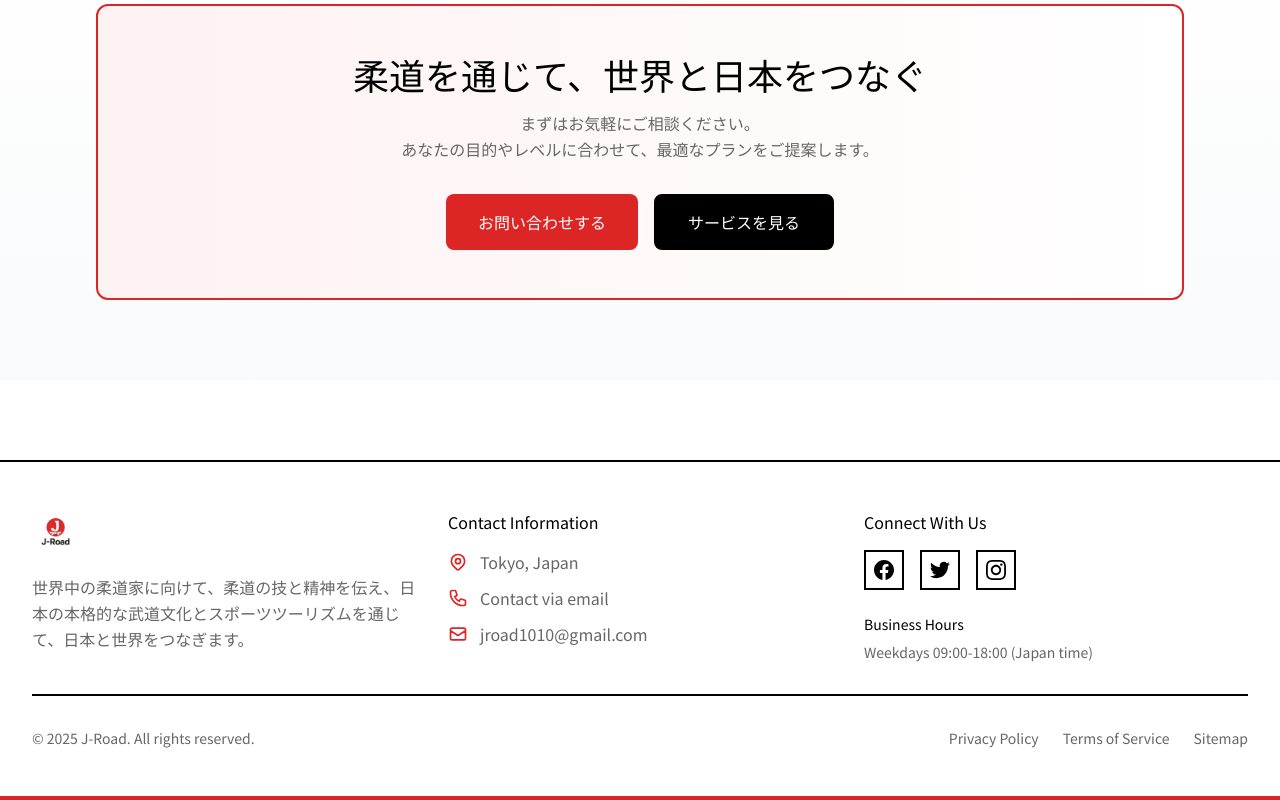
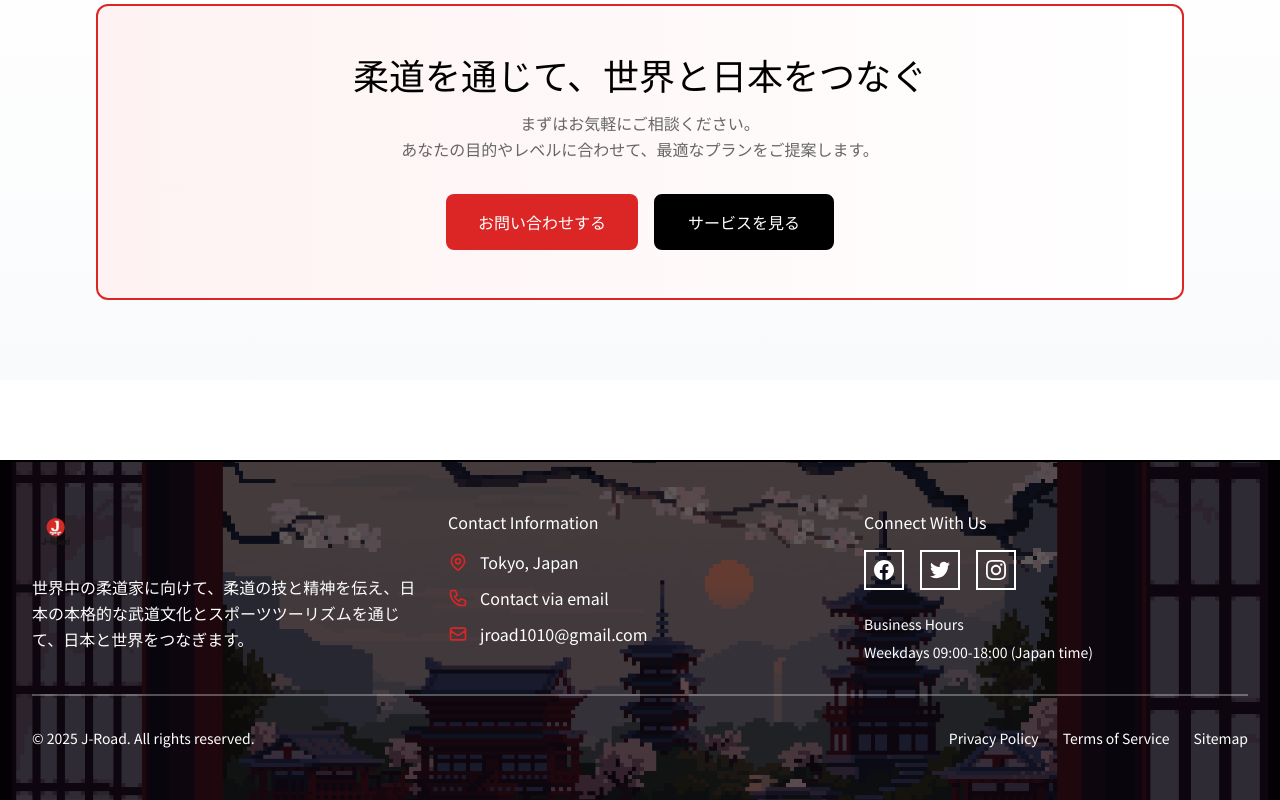
Before and after one commit to bveme23/bren_jroad, a Next.js app: page / in a window 1280 px wide. Shown: the part 2610-3410 px from the top of the page. Built offline with nearby package versions, Linux system fonts and the light colour scheme.

Commit message:
footer change image gif

```diff
--- a/src/components/layout/Footer.tsx
+++ b/src/components/layout/Footer.tsx
@@ -5,29 +5,42 @@ export function Footer() {
   const currentYear = new Date().getFullYear();
 
   return (
-    <footer className="bg-white text-foreground mt-20 border-t-2 border-black">
-      <div className="max-w-7xl mx-auto px-4 sm:px-6 lg:px-8 py-12">
+    <footer className="relative mt-20 border-t-2 border-black overflow-hidden">
+      {/* Background Image */}
+      <div className="absolute inset-0">
+        <img
+          src="/judo_temple.gif"
+          alt=""
+          className="w-full h-full object-cover"
+          aria-hidden="true"
+        />
+        {/* Semi-transparent black overlay */}
+        <div className="absolute inset-0 bg-black/60"></div>
+      </div>
+
+      {/* Content */}
+      <div className="relative z-10 max-w-7xl mx-auto px-4 sm:px-6 lg:px-8 py-12">
         <div className="grid grid-cols-1 md:grid-cols-3 gap-8 mb-8">
           {/* About Section */}
           <div>
             <div className="flex items-center space-x-2 mb-4">
               <img src="/logo.png?v=2" alt="J-Road Logo" className="h-12 w-auto" />
             </div>
-            <p className="text-muted-foreground leading-relaxed">
+            <p className="text-white leading-relaxed">
               世界中の柔道家に向けて、柔道の技と精神を伝え、日本の本格的な武道文化とスポーツツーリズムを通じて、日本と世界をつなぎます。
             </p>
           </div>
 
           {/* Contact Information */}
           <div>
-            <h4 className="mb-4 text-foreground">Contact Information</h4>
+            <h4 className="mb-4 text-white">Contact Information</h4>
             <div className="space-y-3">
               <div className="flex items-start space-x-3">
                 <svg className="w-5 h-5 text-primary flex-shrink-0 mt-0.5" fill="none" stroke="currentColor" viewBox="0 0 24 24">
                   <path strokeLinecap="round" strokeLinejoin="round" strokeWidth={2} d="M17.657 16.657L13.414 20.9a1.998 1.998 0 01-2.827 0l-4.244-4.243a8 8 0 1111.314 0z" />
                   <path strokeLinecap="round" strokeLinejoin="round" strokeWidth={2} d="M15 11a3 3 0 11-6 0 3 3 0 016 0z" />
                 </svg>
-                <div className="text-muted-foreground">
+                <div className="text-white">
                   <p>Tokyo, Japan</p>
                 </div>
               </div>
@@ -35,7 +48,7 @@ export function Footer() {
                 <svg className="w-5 h-5 text-primary flex-shrink-0" fill="none" stroke="currentColor" viewBox="0 0 24 24">
                   <path strokeLinecap="round" strokeLinejoin="round" strokeWidth={2} d="M3 5a2 2 0 012-2h3.28a1 1 0 01.948.684l1.498 4.493a1 1 0 01-.502 1.21l-2.257 1.13a11.042 11.042 0 005.516 5.516l1.13-2.257a1 1 0 011.21-.502l4.493 1.498a1 1 0 01.684.949V19a2 2 0 01-2 2h-1C9.716 21 3 14.284 3 6V5z" />
                 </svg>
-                <span className="text-muted-foreground">Contact via email</span>
+                <span className="text-white">Contact via email</span>
               </div>
               <div className="flex items-center space-x-3">
                 <svg className="w-5 h-5 text-primary flex-shrink-0" fill="none" stroke="currentColor" viewBox="0 0 24 24">
@@ -43,7 +56,7 @@ export function Footer() {
                 </svg>
                 <a
                   href={`mailto:${siteConfig.socials.email}`}
-                  className="text-muted-foreground hover:text-primary transition-colors"
+                  className="text-white hover:text-primary transition-colors"
                 >
                   {siteConfig.socials.email}
                 </a>
@@ -53,11 +66,11 @@ export function Footer() {
 
           {/* Quick Links & Social */}
           <div>
-            <h4 className="mb-4 text-foreground">Connect With Us</h4>
+            <h4 className="mb-4 text-white">Connect With Us</h4>
             <div className="flex space-x-4 mb-6">
               <a
                 href="#"
-                className="w-10 h-10 border-2 border-black flex items-center justify-center hover:border-primary hover:text-primary transition-colors"
+                className="w-10 h-10 border-2 border-white flex items-center justify-center hover:border-primary hover:text-primary transition-colors text-white"
                 aria-label="Facebook"
               >
                 <svg className="w-5 h-5" fill="currentColor" viewBox="0 0 24 24">
@@ -66,7 +79,7 @@ export function Footer() {
               </a>
               <a
                 href="#"
-                className="w-10 h-10 border-2 border-black flex items-center justify-center hover:border-primary hover:text-primary transition-colors"
+                className="w-10 h-10 border-2 border-white flex items-center justify-center hover:border-primary hover:text-primary transition-colors text-white"
                 aria-label="Twitter"
               >
                 <svg className="w-5 h-5" fill="currentColor" viewBox="0 0 24 24">
@@ -75,7 +88,7 @@ export function Footer() {
               </a>
               <a
                 href="#"
-                className="w-10 h-10 border-2 border-black flex items-center justify-center hover:border-primary hover:text-primary transition-colors"
+                className="w-10 h-10 border-2 border-white flex items-center justify-center hover:border-primary hover:text-primary transition-colors text-white"
                 aria-label="Instagram"
               >
                 <svg className="w-5 h-5" fill="currentColor" viewBox="0 0 24 24">
@@ -84,26 +97,26 @@ export function Footer() {
               </a>
             </div>
             <div className="space-y-2">
-              <h4 className="text-sm text-foreground">Business Hours</h4>
-              <p className="text-muted-foreground text-sm">Weekdays 09:00-18:00 (Japan time)</p>
+              <h4 className="text-sm text-white">Business Hours</h4>
+              <p className="text-white text-sm">Weekdays 09:00-18:00 (Japan time)</p>
             </div>
           </div>
         </div>
 
         {/* Bottom Bar */}
-        <div className="pt-8 border-t-2 border-black">
+        <div className="pt-8 border-t-2 border-white/30">
           <div className="flex flex-col md:flex-row justify-between items-center space-y-4 md:space-y-0">
-            <p className="text-muted-foreground text-sm">
+            <p className="text-white text-sm">
               © {currentYear} J-Road. All rights reserved.
             </p>
             <div className="flex space-x-6">
-              <Link href="#" className="text-muted-foreground hover:text-primary text-sm transition-colors">
+              <Link href="#" className="text-white hover:text-primary text-sm transition-colors">
                 Privacy Policy
               </Link>
-              <Link href="#" className="text-muted-foreground hover:text-primary text-sm transition-colors">
+              <Link href="#" className="text-white hover:text-primary text-sm transition-colors">
                 Terms of Service
               </Link>
-              <Link href="#" className="text-muted-foreground hover:text-primary text-sm transition-colors">
+              <Link href="#" className="text-white hover:text-primary text-sm transition-colors">
                 Sitemap
               </Link>
             </div>
```
Also changed, not shown: public/judo_exp.png (added), public/judo_temple.gif (added).
